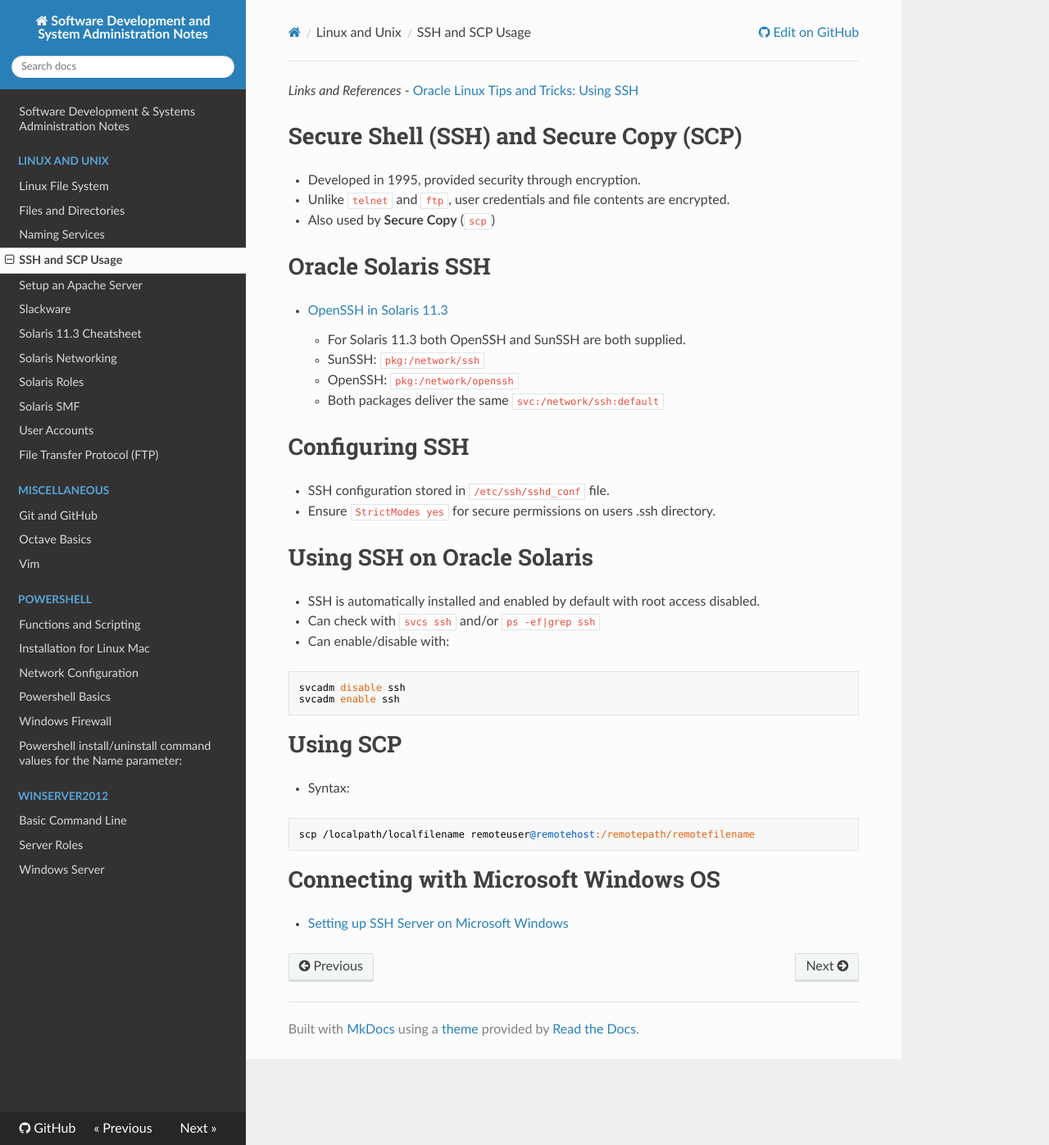
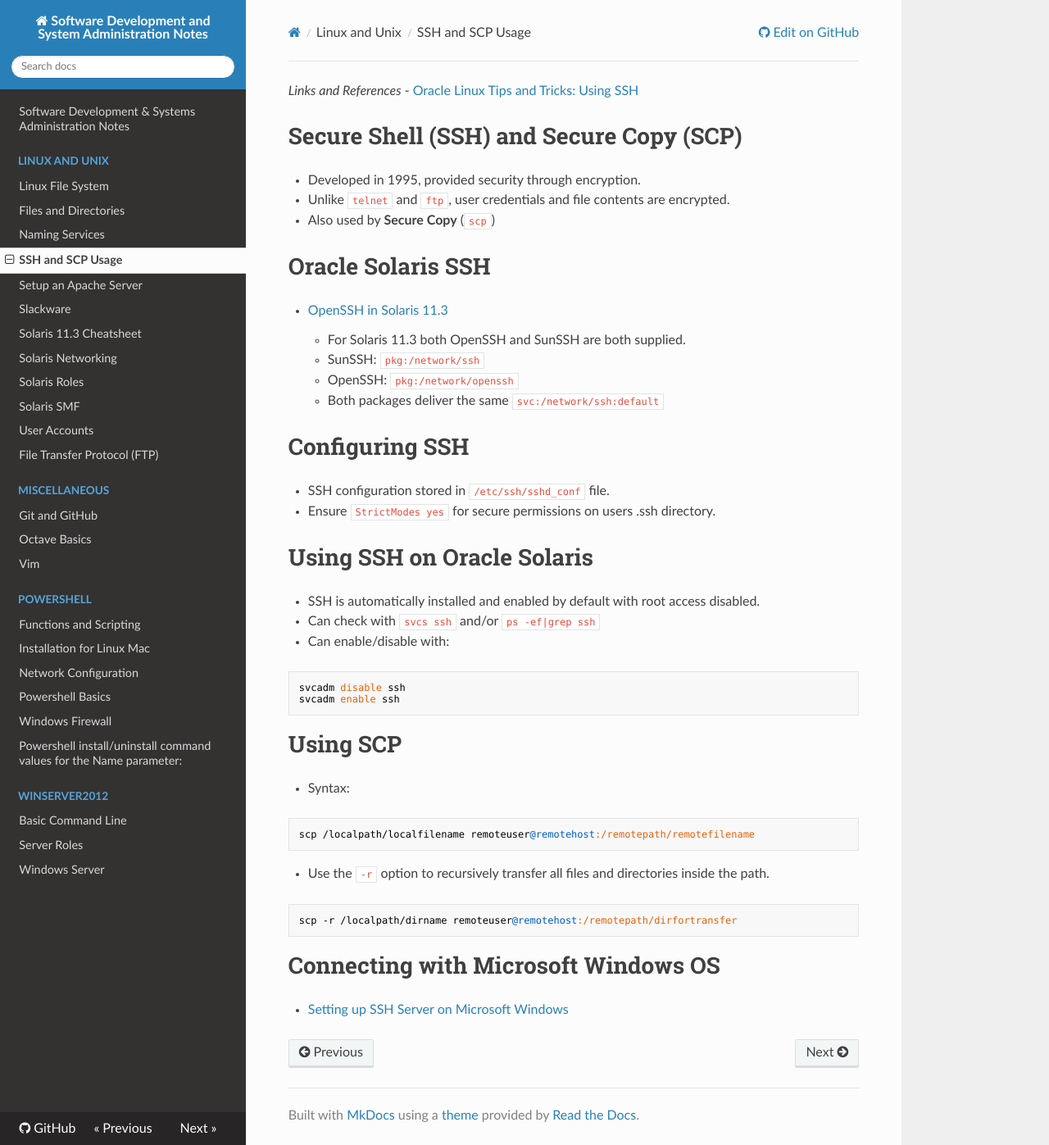
Before and after one commit to dotneko/dev-sysadmin, an MkDocs documentation site: the page built from docs/Linux-and-Unix/SSH_and_SCP_Usage.md, in a window 1280 px wide and 1397 px high. Shown: the whole window at 82% size. Built offline with MkDocs 1.6.1, drawn with Linux system fonts in a browser that asks for light colours; nearby versions of some CDN libraries.

Commit message:
Update SSH_and_SCP_Usage.md

````diff
--- a/docs/Linux-and-Unix/SSH_and_SCP_Usage.md
+++ b/docs/Linux-and-Unix/SSH_and_SCP_Usage.md
@@ -34,6 +34,10 @@
 ```
 scp /localpath/localfilename remoteuser@remotehost:/remotepath/remotefilename
 ```
+- Use the `-r` option to recursively transfer all files and directories inside the path.
+```
+scp -r /localpath/dirname remoteuser@remotehost:/remotepath/dirfortransfer
+```
 
 # Connecting with Microsoft Windows OS
 - [Setting up SSH Server on Microsoft Windows](http://docs.oracle.com/cd/E11857_01/install.111/e15838/appdx_setting_up_ssh.htm)
````
